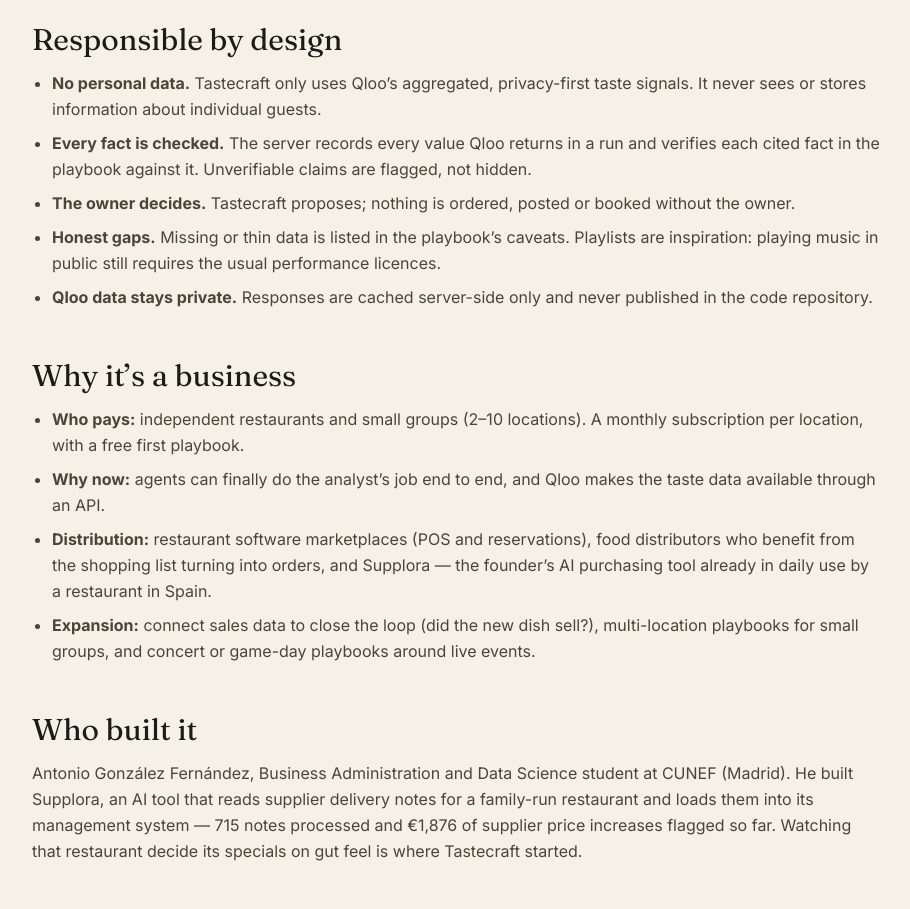
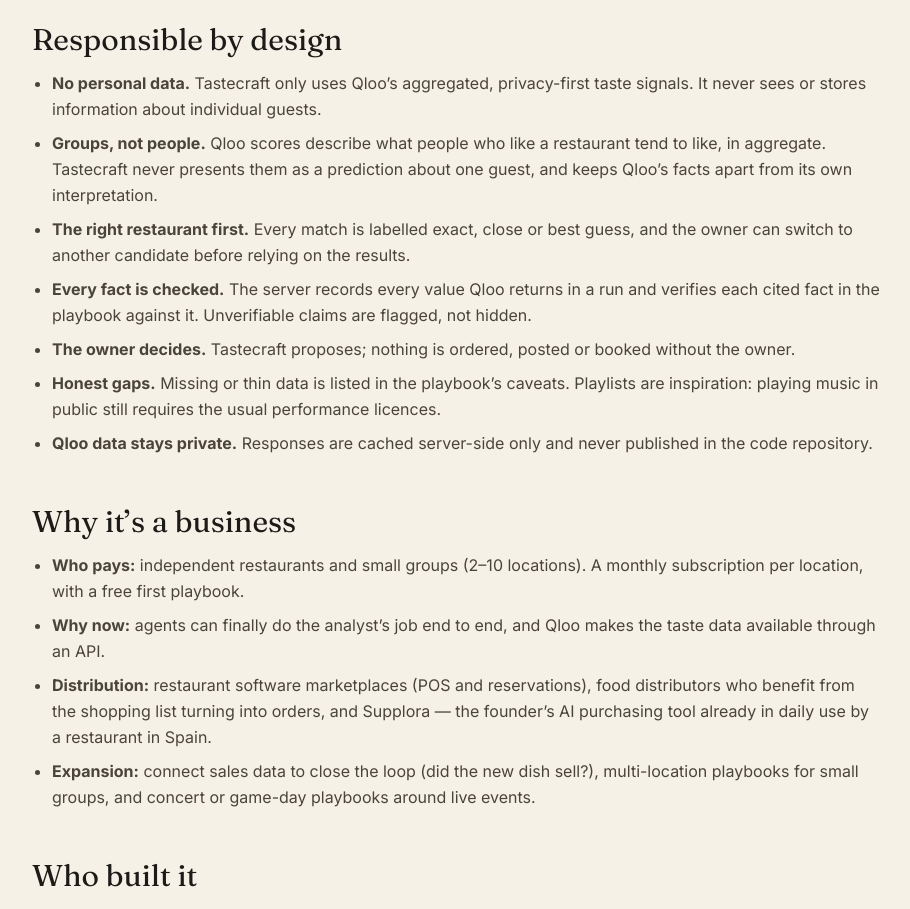
Before and after one commit to antonmareo10/tastecraft, a Next.js app: page /about in a window 1280 px wide. Shown: the part 860-1769 px from the top of the page, without its empty margins (184-1094 px from the left). Built offline with nearby package versions, Linux system fonts and the light colour scheme.

Commit message:
About: aggregate-only wording and owner-confirmed match
Co-Authored-By: Claude Opus 5.5 <noreply@anthropic.com>

```diff
--- a/src/app/about/page.tsx
+++ b/src/app/about/page.tsx
@@ -55,6 +55,15 @@ export default function About() {
           <li>
             <strong>No personal data.</strong> Tastecraft only uses Qloo’s aggregated, privacy-first taste signals. It never
             sees or stores information about individual guests.
+          </li>
+          <li>
+            <strong>Groups, not people.</strong> Qloo scores describe what people who like a restaurant tend to like, in
+            aggregate. Tastecraft never presents them as a prediction about one guest, and keeps Qloo’s facts apart from its
+            own interpretation.
+          </li>
+          <li>
+            <strong>The right restaurant first.</strong> Every match is labelled exact, close or best guess, and the owner
+            can switch to another candidate before relying on the results.
           </li>
           <li>
             <strong>Every fact is checked.</strong> The server records every value Qloo returns in a run and verifies each
```
